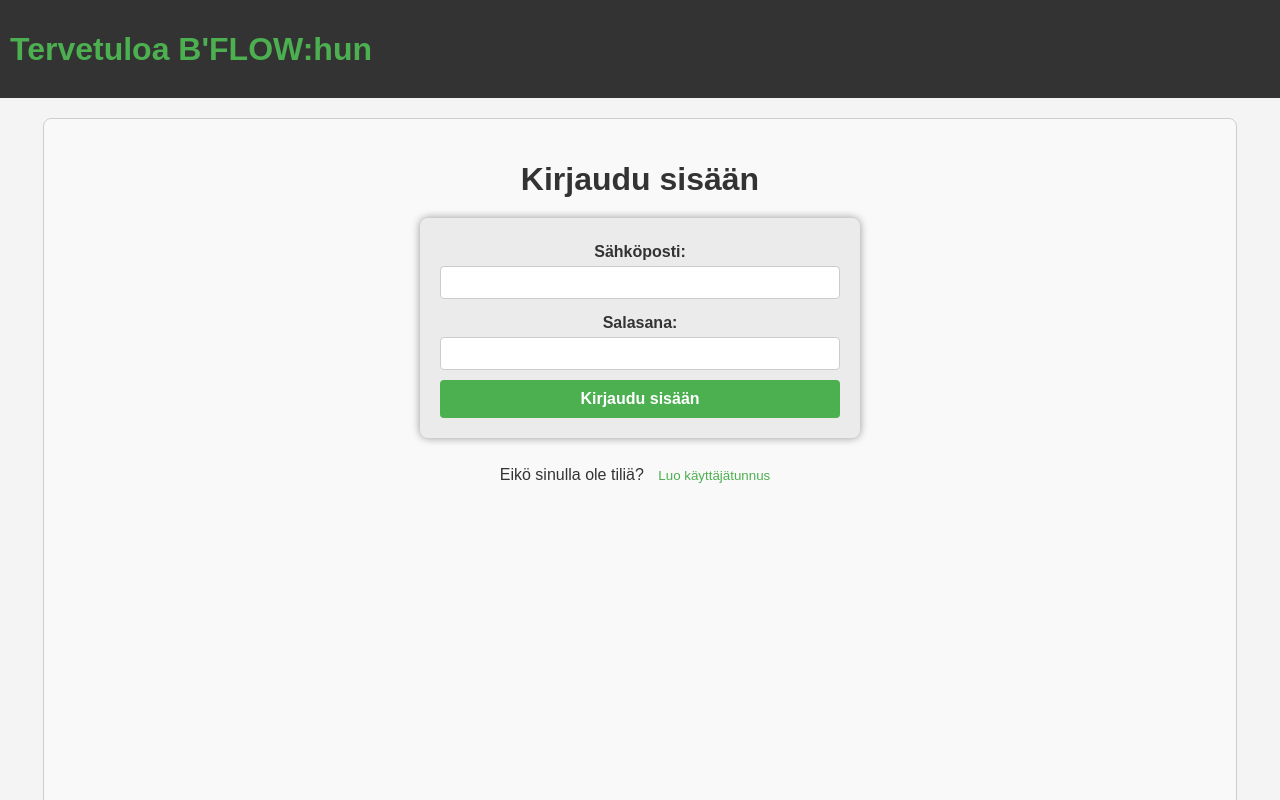
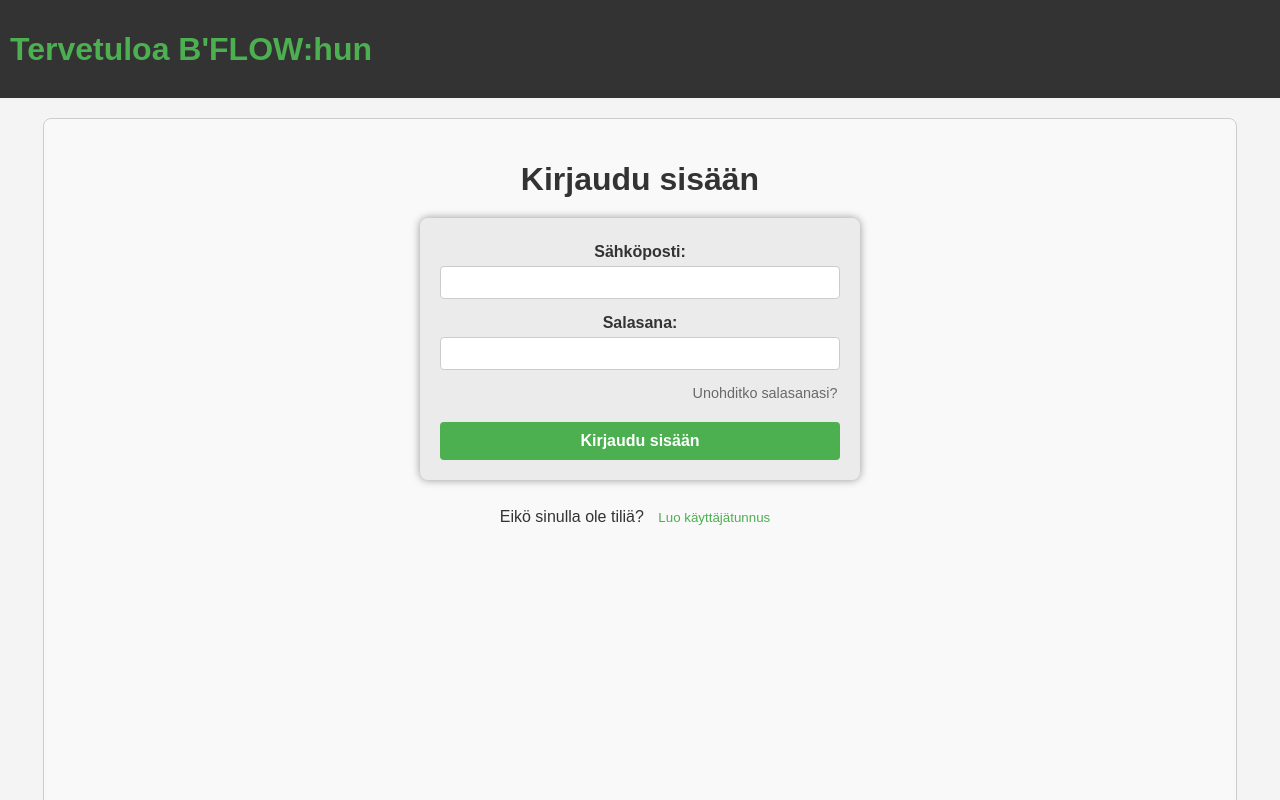
Before and after one commit to bflow-production/bflow, a React (Create React App) app in the folder client/: page / in a window 1280 px wide. Built offline with nearby package versions, Linux system fonts and the light colour scheme.

Commit message:
visible bar for lowest skill level, logout icon  and forgot password button

```diff
--- a/client/src/App.css
+++ b/client/src/App.css
@@ -175,3 +175,19 @@ body {
     position: absolute;
   }
 }
+
+.logout-button {
+  background: none;
+  border: none;
+  cursor: pointer;
+  padding: 0;
+  margin-left: auto;
+  display: flex;
+  align-items: center;
+}
+
+.logout-icon {
+  width: 25px;
+  height: 25px;
+
+}
--- a/client/src/App.js
+++ b/client/src/App.js
@@ -19,6 +19,7 @@ import ParentSidebar from "./components/ParentSidebar";
 import CoachProfile from "./components/CoachProfile";
 import ParentProfile from "./components/ParentProfile";
 import CreateExerciseForm from "./components/CreateExerciseForm";
+import logoutIcon from "./logout.png";
 
 const App = () => {
   const [userData, setUserData] = useState(null);
@@ -204,6 +205,9 @@ const App = () => {
           <span className="app-title">B'FLOW</span>
         </h1>
         <h2>{userData?.name}</h2>
+        <button className="logout-button" onClick={handleLogout}>
+          <img src={logoutIcon} className="logout-icon" />
+        </button>
       </header>
 
       <Notification notification={notification} />
--- a/client/src/login.css
+++ b/client/src/login.css
@@ -129,3 +129,19 @@ form button:hover {
     max-width: 100%;
   }
 }
+  .forgotPasswordContainer {
+    text-align: right;
+    margin-top: 4px;
+    margin-bottom: 20px;
+    padding-left: 250px;
+  }
+
+  .forgotPasswordBtn {
+    background: none !important;
+    border: none !important;
+    color: #696969 !important;
+    cursor: pointer;
+    font-size: 0.9em;
+    padding: 0;
+    width: auto;
+  }
--- a/client/src/login.js
+++ b/client/src/login.js
@@ -53,6 +53,15 @@ const Login = ({setAuthView, setUserData, showNotification}) => {
           onChange={(e) => setPassword(e.target.value)}
           required
         />
+        <div className="forgotPasswordContainer">
+          <button
+            type="button"
+            className="forgotPasswordBtn"
+            onClick={() => showNotification("Salasanan palautus ei ole vielä käytössä.", true)}
+          >
+            Unohditko salasanasi?
+          </button>
+        </div>
         <button type="submit">Kirjaudu sisään</button>
       </form>
       <p className="notRegistered">
--- a/client/src/verbalBarChart.js
+++ b/client/src/verbalBarChart.js
@@ -94,6 +94,7 @@ const VerbalBarChart = ({ userData, exercise }) => {
             fill="url(#barGradient)"
             radius={[5, 5, 0, 0]}
             barSize={50}
+            minPointSize={10}
             label={{ position: "top", formatter: (value) => ratingToVerbal[value] }}
           />
         </BarChart>
```
Also changed, not shown: client/src/logout.png (added).
